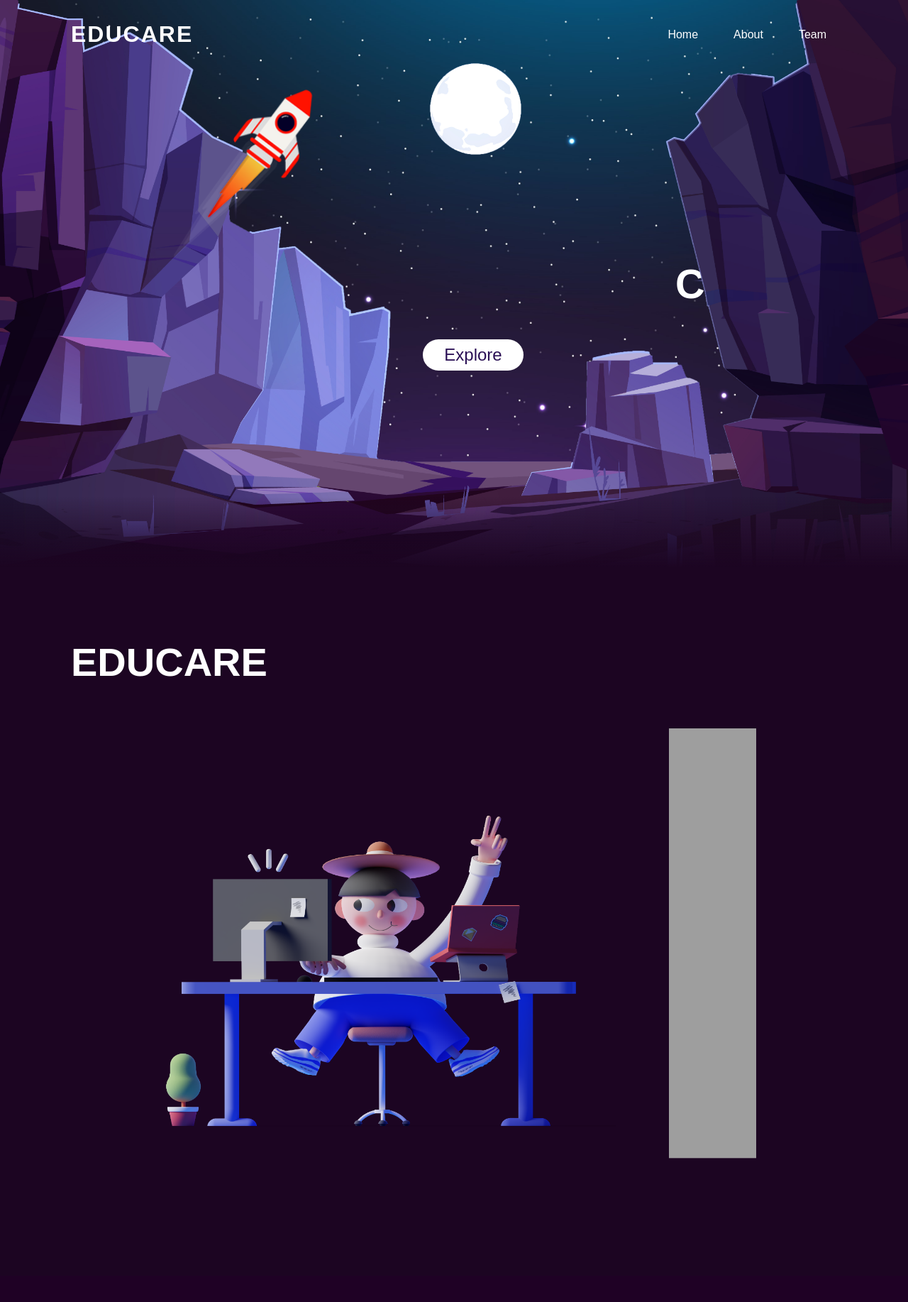
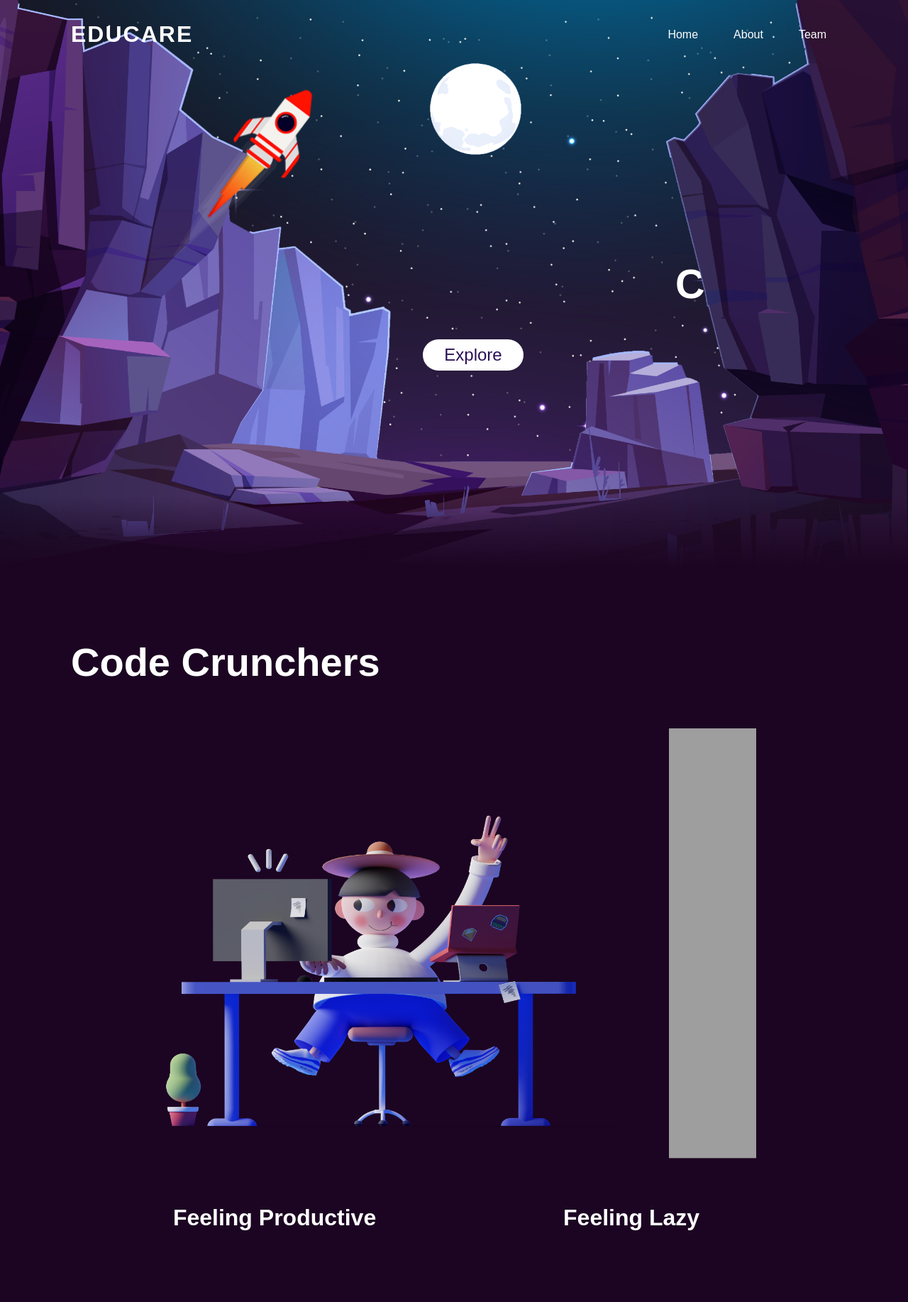
Before and after one commit to ishaandwivedi1234/Educare, a Flask app: page / in a window 1280 px wide. Shown: the whole page at 71% size. Before the commit the page ends 1632 px from the top, so only its background shows below. Run offline with Flask 2, Linux system fonts and the light colour scheme; some web fonts are replaced; grey boxes are pictures that could not be loaded.

Commit message:
Added indications

```diff
--- a/templates/index.html
+++ b/templates/index.html
@@ -30,7 +30,7 @@
         <img src="{{ url_for('static', filename='Images/rocket.png') }}" id="rocket" alt="">
     </section>
     <div class="sec" id="sec">
-        <h2>EDUCARE</h2>
+        <h2>Code Crunchers</h2>
         <div class="route">
             <div data-aos="fade-right" data-aos-offset="300" data-aos-easing="ease-in-sine"><a href="/todo"><img
                         src="{{ url_for('static', filename='Images/Saly-10.png') }}" alt="" id="productive"
@@ -39,7 +39,10 @@
                         src="{{ url_for('static', filename='Images/Saly-13.png') }}" alt="" id="lazy"
                         class="motion"></a></div>
         </div>
-
+        <div style="display: flex; flex-direction: row; justify-content: space-evenly; align-items: center; color: white;">
+            <h1 style="padding-right: 100px; margin-right: 20px;">Feeling Productive</h1>
+            <h1 style="padding-right: 50px;">Feeling Lazy</h1>
+        </div>
     </div>
     <script src="https://ajax.googleapis.com/ajax/libs/jquery/3.5.1/jquery.min.js"></script>
     <script src="{{ url_for('static', filename='js/aos.js') }}"></script>
```
